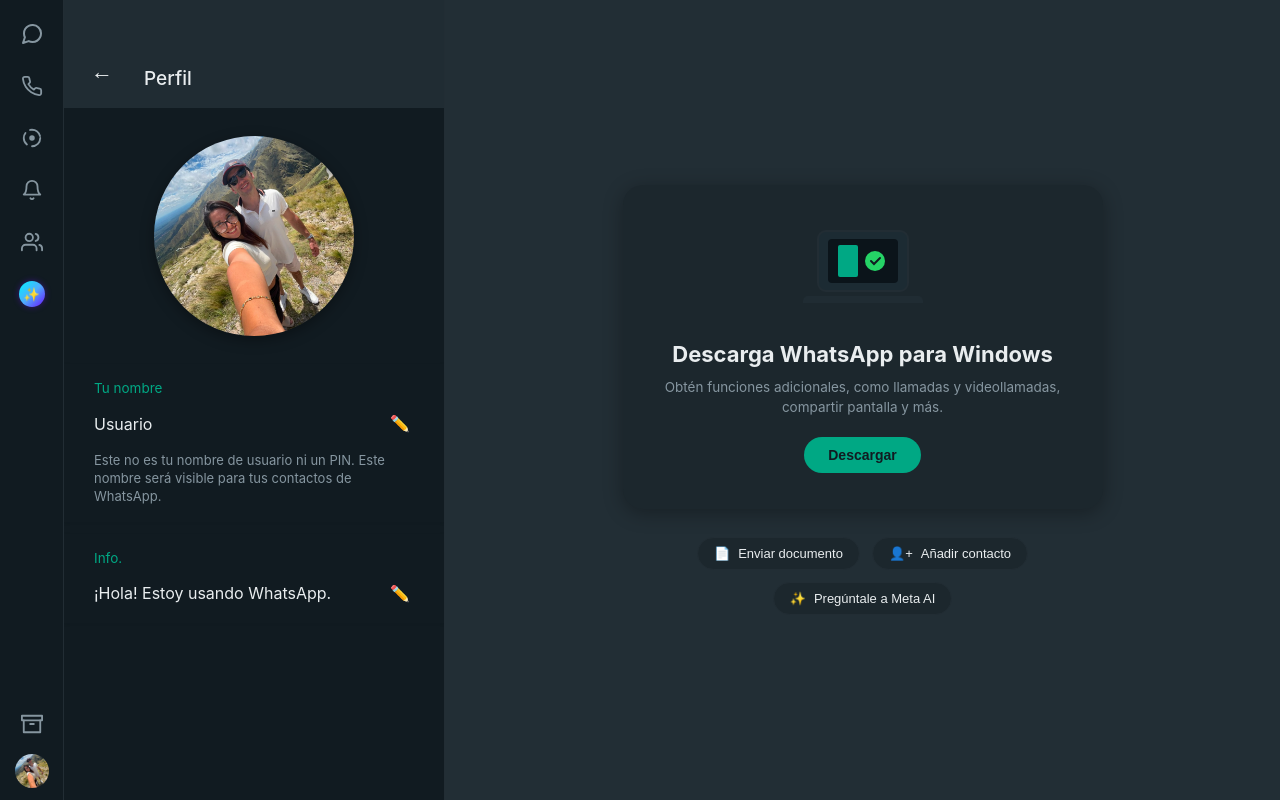
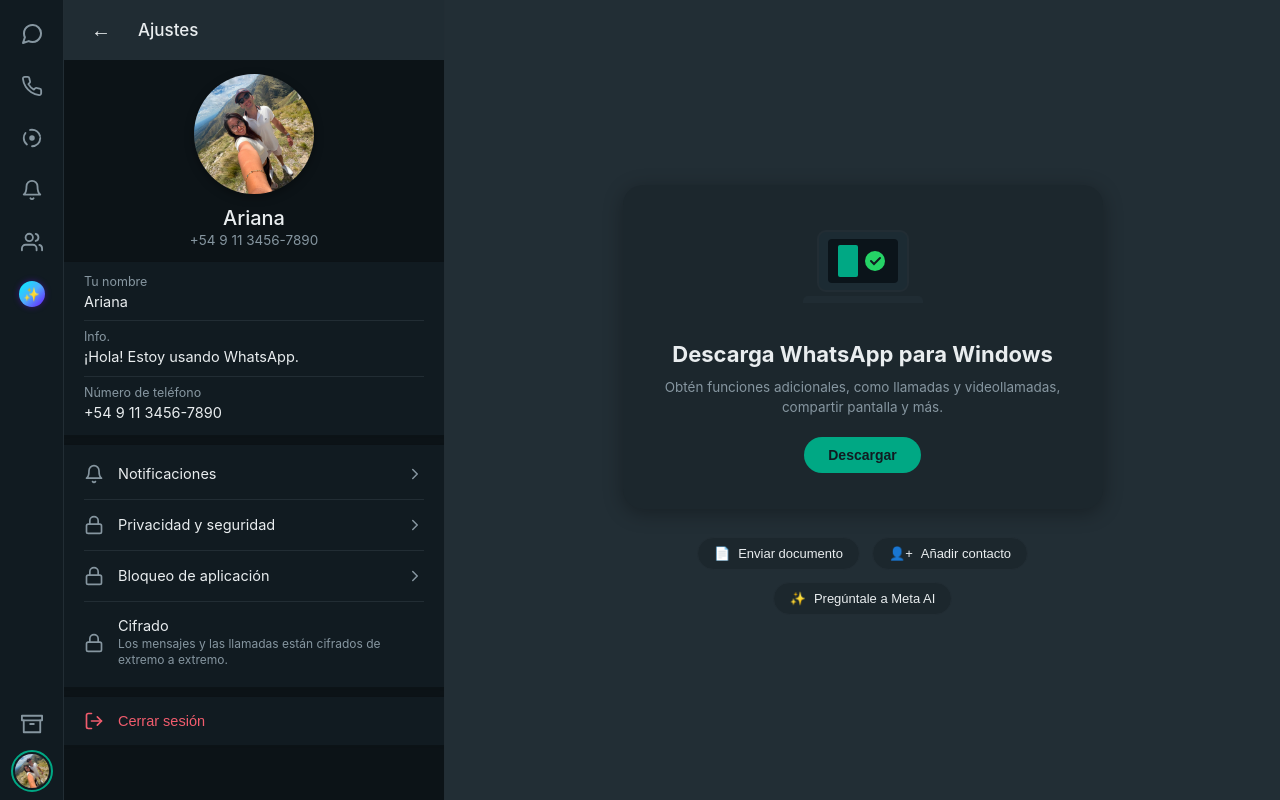
Before and after one commit to ariana33-jpg/Proyecto-Trabajo-Final-WhatsappWeb, a React (Vite) app: page / in a window 1280 px wide. Both pictures are taken after a click on the element 31 px from the left and 771 px from the top of the page. Built offline with nearby package versions, Linux system fonts and the light colour scheme.

Commit message:
Funcion informacion de mi Perfil

```diff
--- a/src/App.jsx
+++ b/src/App.jsx
@@ -1,4 +1,4 @@
-import React, { useState } from 'react'
+import React from 'react'
 
 import HomeScreen from './Screens/HomeScreen/HomeScreen'
 import { Route, Routes } from 'react-router'
--- a/src/Components/WhatsappSidebar/WhatsappSidebar.css
+++ b/src/Components/WhatsappSidebar/WhatsappSidebar.css
@@ -108,6 +108,11 @@
     width: 100%;
     height: 100%;
     object-fit: cover;
+}
+
+.wa-rail-profile.active {
+    outline: 2px solid var(--wa-green);
+    outline-offset: 2px;
 }
 
 
@@ -578,7 +583,7 @@
     flex-direction: column;
     height: 100%;
     width: 100%;
-    background-color: #111b21;
+    background-color: #0c1317;
     animation: slideInProfile 0.22s cubic-bezier(0.1, 0.9, 0.2, 1);
     overflow: hidden;
 }
@@ -595,26 +600,26 @@
 }
 
 .wa-profile-drawer-header {
-    height: 108px;
-    min-height: 108px;
+    height: 60px;
+    min-height: 60px;
     background-color: #202c33;
     display: flex;
-    align-items: flex-end;
-    gap: 24px;
-    padding: 0 20px 18px 20px;
+    align-items: center;
+    gap: 20px;
+    padding: 0 20px;
 }
 
 .wa-profile-back-btn {
     background: transparent;
     border: none;
     color: #e9edef;
-    font-size: 22px;
+    font-size: 20px;
     cursor: pointer;
     display: flex;
     align-items: center;
     justify-content: center;
-    width: 36px;
-    height: 36px;
+    width: 34px;
+    height: 34px;
     border-radius: 50%;
     transition: background-color 0.2s ease;
 }
@@ -625,7 +630,7 @@
 
 .wa-profile-drawer-header h2 {
     margin: 0;
-    font-size: 19px;
+    font-size: 17px;
     font-weight: 500;
     color: #e9edef;
 }
@@ -635,24 +640,57 @@
     overflow-y: auto;
     display: flex;
     flex-direction: column;
-    background-color: #111b21;
+    background-color: #0c1317;
+}
+
+.wa-profile-drawer-body::-webkit-scrollbar {
+    width: 6px;
+}
+
+.wa-profile-drawer-body::-webkit-scrollbar-thumb {
+    background-color: rgba(255, 255, 255, 0.16);
+    border-radius: 3px;
+}
+
+/* Profile Hero */
+.wa-profile-hero {
+    display: flex;
+    flex-direction: column;
+    align-items: center;
+    text-align: center;
+    padding: 14px 20px 14px;
+    background-color: #0c1317;
+}
+
+.wa-profile-hero-name {
+    font-size: 20px;
+    font-weight: 500;
+    color: #e9edef;
+    margin: 0 0 2px 0;
+    word-break: break-word;
+}
+
+.wa-profile-hero-phone {
+    font-size: 13.5px;
+    color: #8696a0;
+    margin: 0;
 }
 
 .wa-profile-avatar-container {
     display: flex;
     justify-content: center;
     align-items: center;
-    padding: 28px 0;
+    padding: 0 0 12px;
 }
 
 .wa-profile-avatar-box {
     position: relative;
-    width: 200px;
-    height: 200px;
+    width: 120px;
+    height: 120px;
     border-radius: 50%;
     overflow: hidden;
     cursor: pointer;
-    box-shadow: 0 4px 14px rgba(0, 0, 0, 0.35);
+    box-shadow: 0 3px 10px rgba(0, 0, 0, 0.35);
 }
 
 .wa-profile-large-img {
@@ -661,23 +699,35 @@
     object-fit: cover;
 }
 
+.wa-profile-avatar-fallback {
+    width: 100%;
+    height: 100%;
+    background-color: #6b7c85;
+    color: #ffffff;
+    display: flex;
+    align-items: center;
+    justify-content: center;
+    font-size: 44px;
+    font-weight: 500;
+}
+
 .wa-avatar-hover-overlay {
     position: absolute;
     top: 0;
     left: 0;
     width: 100%;
     height: 100%;
-    background-color: rgba(11, 20, 26, 0.75);
+    background-color: rgba(11, 20, 26, 0.7);
     display: flex;
     flex-direction: column;
     align-items: center;
     justify-content: center;
-    gap: 8px;
+    gap: 6px;
     color: #e9edef;
     opacity: 0;
     transition: opacity 0.2s ease;
     text-align: center;
-    padding: 20px;
+    padding: 16px;
 }
 
 .wa-profile-avatar-box:hover .wa-avatar-hover-overlay {
@@ -685,61 +735,251 @@
 }
 
 .wa-camera-icon {
-    font-size: 24px;
+    font-size: 20px;
 }
 
 .wa-avatar-hover-overlay span:last-child {
-    font-size: 11px;
+    font-size: 9.5px;
     font-weight: 500;
-    letter-spacing: 0.5px;
+    letter-spacing: 0.4px;
     line-height: 1.3;
 }
 
-.wa-profile-section {
-    padding: 16px 30px;
+/* Contact Info Cards */
+.wa-profile-card-info,
+.wa-profile-settings-card {
     background-color: #111b21;
+    padding: 12px 20px;
     box-shadow: 0 1px 3px rgba(11, 20, 26, 0.2);
-    margin-bottom: 12px;
+    margin-bottom: 10px;
 }
 
-.wa-profile-label {
-    display: block;
-    font-size: 13.5px;
-    color: #00a884;
-    margin-bottom: 14px;
-    font-weight: 400;
+.wa-profile-info-item {
+    display: flex;
+    flex-direction: column;
+    gap: 3px;
 }
 
-.wa-profile-row {
+.wa-profile-info-label {
+    font-size: 12.5px;
+    color: #8696a0;
+}
+
+.wa-profile-info-value {
+    font-size: 14.5px;
+    color: #e9edef;
+    margin: 0;
+    line-height: 1.4;
+}
+
+.wa-profile-info-divider {
+    height: 1px;
+    background-color: #222d34;
+    margin: 8px 0;
+}
+
+/* Settings Rows */
+.wa-profile-setting-row {
     display: flex;
     align-items: center;
     justify-content: space-between;
-    gap: 12px;
+    padding: 7px 0;
+    color: #8696a0;
+    cursor: pointer;
+    transition: background-color 0.15s ease;
 }
 
-.wa-profile-value {
-    font-size: 16px;
+.wa-profile-setting-row:not(.wa-profile-setting-static):hover {
+    background-color: #182229;
+    margin: 0 -8px;
+    padding: 7px 8px;
+    border-radius: 6px;
+}
+
+.wa-profile-setting-title {
+    display: flex;
+    align-items: center;
+    gap: 14px;
+    color: #e9edef;
+    font-size: 14.5px;
+}
+
+.wa-profile-setting-title svg,
+.wa-profile-setting-row > svg {
+    color: #8696a0;
+    flex-shrink: 0;
+}
+
+.wa-profile-setting-main {
+    display: block;
+    font-size: 14.5px;
     color: #e9edef;
 }
 
-.wa-profile-pencil-btn {
+.wa-profile-setting-sub {
+    font-size: 12px;
+    color: #8696a0;
+    margin: 2px 0 0 0;
+    line-height: 1.35;
+}
+
+/* Danger Card */
+.wa-profile-danger-card {
+    background-color: #111b21;
+    padding: 4px 20px;
+    box-shadow: 0 1px 3px rgba(11, 20, 26, 0.2);
+    margin-bottom: 16px;
+}
+
+.wa-profile-danger-row {
+    display: flex;
+    align-items: center;
+    gap: 14px;
+    width: 100%;
+    padding: 10px 0;
     background: transparent;
     border: none;
-    font-size: 16px;
+    color: #f15c6d;
+    font-size: 14.5px;
+    font-weight: 500;
     cursor: pointer;
-    color: #8696a0;
-    padding: 4px;
-    border-radius: 50%;
-    transition: color 0.2s ease;
+    text-align: left;
+    transition: background-color 0.15s ease;
 }
 
-.wa-profile-pencil-btn:hover {
-    color: #e9edef;
+.wa-profile-danger-row:hover {
+    background-color: #182229;
+    margin: 0 -8px;
+    padding: 10px 8px;
+    border-radius: 6px;
 }
 
-.wa-profile-hint {
-    margin: 14px 0 0 0;
-    font-size: 13px;
-    color: #8696a0;
-    line-height: 1.4;
+/* Responsive Profile Drawer (320px - 2000px) */
+@media (max-width: 360px) {
+    .wa-profile-drawer-header {
+        height: 56px;
+        min-height: 56px;
+        gap: 14px;
+        padding: 0 14px;
+    }
+
+    .wa-profile-drawer-header h2 {
+        font-size: 16px;
+    }
+
+    .wa-profile-back-btn {
+        width: 32px;
+        height: 32px;
+        font-size: 18px;
+    }
+
+    .wa-profile-hero {
+        padding: 10px 14px 12px;
+    }
+
+    .wa-profile-avatar-container {
+        padding: 0 0 10px;
+    }
+
+    .wa-profile-avatar-box {
+        width: 100px;
+        height: 100px;
+    }
+
+    .wa-profile-hero-name {
+        font-size: 18px;
+    }
+
+    .wa-profile-hero-phone {
+        font-size: 12.5px;
+    }
+
+    .wa-profile-card-info,
+    .wa-profile-settings-card {
+        padding: 10px 14px;
+    }
+
+    .wa-profile-setting-row {
+        padding: 6px 0;
+    }
+
+    .wa-profile-setting-row:not(.wa-profile-setting-static):hover {
+        padding: 6px 8px;
+    }
+
+    .wa-profile-setting-title {
+        gap: 12px;
+        font-size: 14px;
+    }
+
+    .wa-profile-danger-row {
+        gap: 12px;
+        font-size: 14px;
+    }
 }
+
+@media (max-width: 767px) {
+    .wa-profile-hero-phone {
+        word-break: break-word;
+    }
+}
+
+@media (min-width: 1441px) {
+    .wa-profile-drawer-header {
+        height: 66px;
+        min-height: 66px;
+        padding: 0 24px;
+    }
+
+    .wa-profile-hero {
+        padding: 18px 24px 18px;
+    }
+
+    .wa-profile-avatar-container {
+        padding: 0 0 14px;
+    }
+
+    .wa-profile-avatar-box {
+        width: 150px;
+        height: 150px;
+    }
+
+    .wa-profile-hero-name {
+        font-size: 22px;
+    }
+
+    .wa-profile-hero-phone {
+        font-size: 14.5px;
+    }
+
+    .wa-profile-card-info,
+    .wa-profile-settings-card {
+        padding: 14px 24px;
+    }
+
+    .wa-profile-info-value {
+        font-size: 15.5px;
+    }
+
+    .wa-profile-setting-row {
+        padding: 9px 0;
+    }
+
+    .wa-profile-setting-row:not(.wa-profile-setting-static):hover {
+        padding: 9px 8px;
+    }
+
+    .wa-profile-setting-title,
+    .wa-profile-setting-main {
+        font-size: 15.5px;
+    }
+
+    .wa-profile-danger-row {
+        padding: 12px 0;
+        font-size: 15.5px;
+    }
+
+    .wa-profile-danger-row:hover {
+        padding: 12px 8px;
+    }
+}
--- a/src/Components/WhatsappSidebar/WhatsappSidebar.jsx
+++ b/src/Components/WhatsappSidebar/WhatsappSidebar.jsx
@@ -123,11 +123,31 @@
     </svg>
 )
 
+const IconBell = () => (
+    <svg width="20" height="20" viewBox="0 0 24 24" fill="none" stroke="currentColor" strokeWidth="2" strokeLinecap="round" strokeLinejoin="round">
+        <path d="M18 8A6 6 0 0 0 6 8c0 7-3 9-3 9h18s-3-2-3-9" />
+        <path d="M13.73 21a2 2 0 0 1-3.46 0" />
+    </svg>
+)
+
+const IconLock = () => (
+    <svg width="20" height="20" viewBox="0 0 24 24" fill="none" stroke="currentColor" strokeWidth="2" strokeLinecap="round" strokeLinejoin="round">
+        <rect x="3" y="11" width="18" height="11" rx="2" ry="2" />
+        <path d="M7 11V7a5 5 0 0 1 10 0v4" />
+    </svg>
+)
+
 const IconLogout = () => (
     <svg width="20" height="20" viewBox="0 0 24 24" fill="none" stroke="currentColor" strokeWidth="2" strokeLinecap="round" strokeLinejoin="round">
         <path d="M9 21H5a2 2 0 0 1-2-2V5a2 2 0 0 1 2-2h4" />
         <polyline points="16 17 21 12 16 7" />
         <line x1="21" y1="12" x2="9" y2="12" />
+    </svg>
+)
+
+const IconChevronRight = () => (
+    <svg width="18" height="18" viewBox="0 0 24 24" fill="none" stroke="currentColor" strokeWidth="2" strokeLinecap="round" strokeLinejoin="round">
+        <polyline points="9 18 15 12 9 6" />
     </svg>
 )
 
@@ -139,6 +159,7 @@
     const [activeRailTab, setActiveRailTab] = useState('chats')
     const [isMenuOpen, setIsMenuOpen] = useState(false)
     const [showProfileDrawer, setShowProfileDrawer] = useState(false)
+    const [profileImgError, setProfileImgError] = useState(false)
 
     // Calculate total unread messages across contacts
     const totalUnread = contacts ? contacts.reduce((acc, c) => acc + (c.unreadCount || 0), 0) : 0
@@ -260,49 +281,96 @@
                             >
                                 ←
                             </button>
-                            <h2>Perfil</h2>
+                            <h2>Ajustes</h2>
                         </div>
 
                         {/* Profile Content */}
                         <div className="wa-profile-drawer-body">
-                            {/* Avatar Section */}
-                            <div className="wa-profile-avatar-container">
+                            {/* Profile Hero */}
+                            <div className="wa-profile-hero">
+                                <div className="wa-profile-avatar-container">
                                 <div className="wa-profile-avatar-box">
-                                    <img
-                                        src="/avatars/perfil.jpg"
-                                        alt="Tu Perfil"
-                                        className="wa-profile-large-img"
-                                    />
+                                    {profileImgError ? (
+                                        <div className="wa-profile-avatar-fallback">U</div>
+                                    ) : (
+                                        <img
+                                            src="/avatars/perfil.jpg"
+                                            alt="Tu Perfil"
+                                            className="wa-profile-large-img"
+                                            onError={() => setProfileImgError(true)}
+                                        />
+                                    )}
                                     <div className="wa-avatar-hover-overlay">
                                         <span className="wa-camera-icon">📷</span>
                                         <span>CAMBIAR FOTO DE PERFIL</span>
                                     </div>
                                 </div>
+                                </div>
+                                <h1 className="wa-profile-hero-name">Ariana</h1>
+                                <p className="wa-profile-hero-phone">+54 9 11 3456-7890</p>
                             </div>
 
-                            {/* Name Section */}
-                            <div className="wa-profile-section">
-                                <span className="wa-profile-label">Tu nombre</span>
-                                <div className="wa-profile-row">
-                                    <span className="wa-profile-value">Usuario</span>
-                                    <button className="wa-profile-pencil-btn" title="Editar nombre">
-                                        ✏️
-                                    </button>
+                            {/* Contact Info Card */}
+                            <div className="wa-profile-card-info">
+                                <div className="wa-profile-info-item">
+                                    <span className="wa-profile-info-label">Tu nombre</span>
+                                    <p className="wa-profile-info-value">Ariana</p>
                                 </div>
-                                <p className="wa-profile-hint">
-                                    Este no es tu nombre de usuario ni un PIN. Este nombre será visible para tus contactos de WhatsApp.
-                                </p>
+                                <div className="wa-profile-info-divider" />
+                                <div className="wa-profile-info-item">
+                                    <span className="wa-profile-info-label">Info.</span>
+                                    <p className="wa-profile-info-value">¡Hola! Estoy usando WhatsApp.</p>
+                                </div>
+                                <div className="wa-profile-info-divider" />
+                                <div className="wa-profile-info-item">
+                                    <span className="wa-profile-info-label">Número de teléfono</span>
+                                    <p className="wa-profile-info-value">+54 9 11 3456-7890</p>
+                                </div>
                             </div>
 
-                            {/* Status Section */}
-                            <div className="wa-profile-section">
-                                <span className="wa-profile-label">Info.</span>
-                                <div className="wa-profile-row">
-                                    <span className="wa-profile-value">¡Hola! Estoy usando WhatsApp.</span>
-                                    <button className="wa-profile-pencil-btn" title="Editar info">
-                                        ✏️
-                                    </button>
+                            {/* Settings Card */}
+                            <div className="wa-profile-settings-card">
+                                <div className="wa-profile-setting-row">
+                                    <div className="wa-profile-setting-title">
+                                        <IconBell />
+                                        <span>Notificaciones</span>
+                                    </div>
+                                    <IconChevronRight />
                                 </div>
+                                <div className="wa-profile-info-divider" />
+                                <div className="wa-profile-setting-row">
+                                    <div className="wa-profile-setting-title">
+                                        <IconLock />
+                                        <span>Privacidad y seguridad</span>
+                                    </div>
+                                    <IconChevronRight />
+                                </div>
+                                <div className="wa-profile-info-divider" />
+                                <div className="wa-profile-setting-row">
+                                    <div className="wa-profile-setting-title">
+                                        <IconLockApp />
+                                        <span>Bloqueo de aplicación</span>
+                                    </div>
+                                    <IconChevronRight />
+                                </div>
+                                <div className="wa-profile-info-divider" />
+                                <div className="wa-profile-setting-row wa-profile-setting-static">
+                                    <div className="wa-profile-setting-title">
+                                        <IconLock />
+                                        <div>
+                                            <span className="wa-profile-setting-main">Cifrado</span>
+                                            <p className="wa-profile-setting-sub">Los mensajes y las llamadas están cifrados de extremo a extremo.</p>
+                                        </div>
+                                    </div>
+                                </div>
+                            </div>
+
+                            {/* Danger Card */}
+                            <div className="wa-profile-danger-card">
+                                <button className="wa-profile-danger-row">
+                                    <IconLogout />
+                                    <span>Cerrar sesión</span>
+                                </button>
                             </div>
                         </div>
                     </div>
--- a/src/Screens/HomeScreen/HomeScreen.jsx
+++ b/src/Screens/HomeScreen/HomeScreen.jsx
@@ -1,6 +1,4 @@
-import { useContext } from "react"
 import WhatsappSidebar from "../../Components/WhatsappSidebar/WhatsappSidebar"
-import { ContactContext } from "../../Context/ContactContext"
 import "./HomeScreen.css"
 import { useNavigate } from "react-router"
 
```
